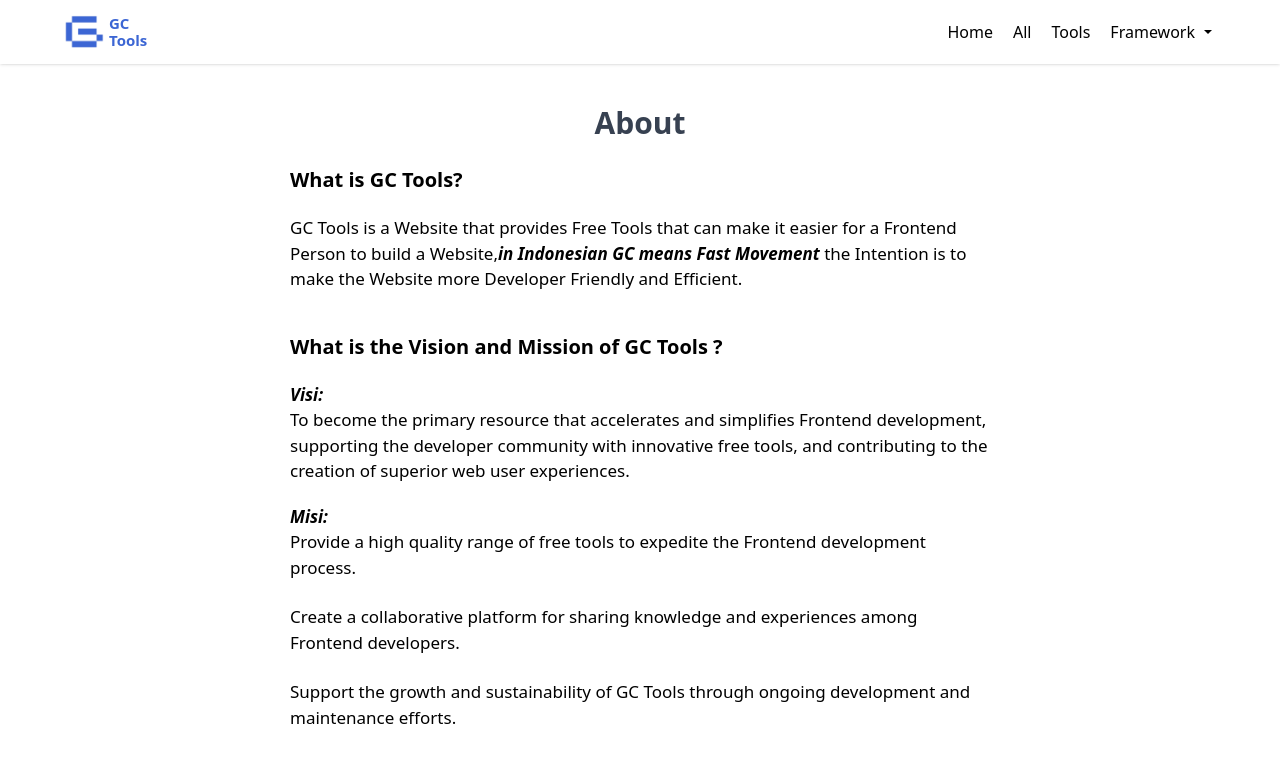
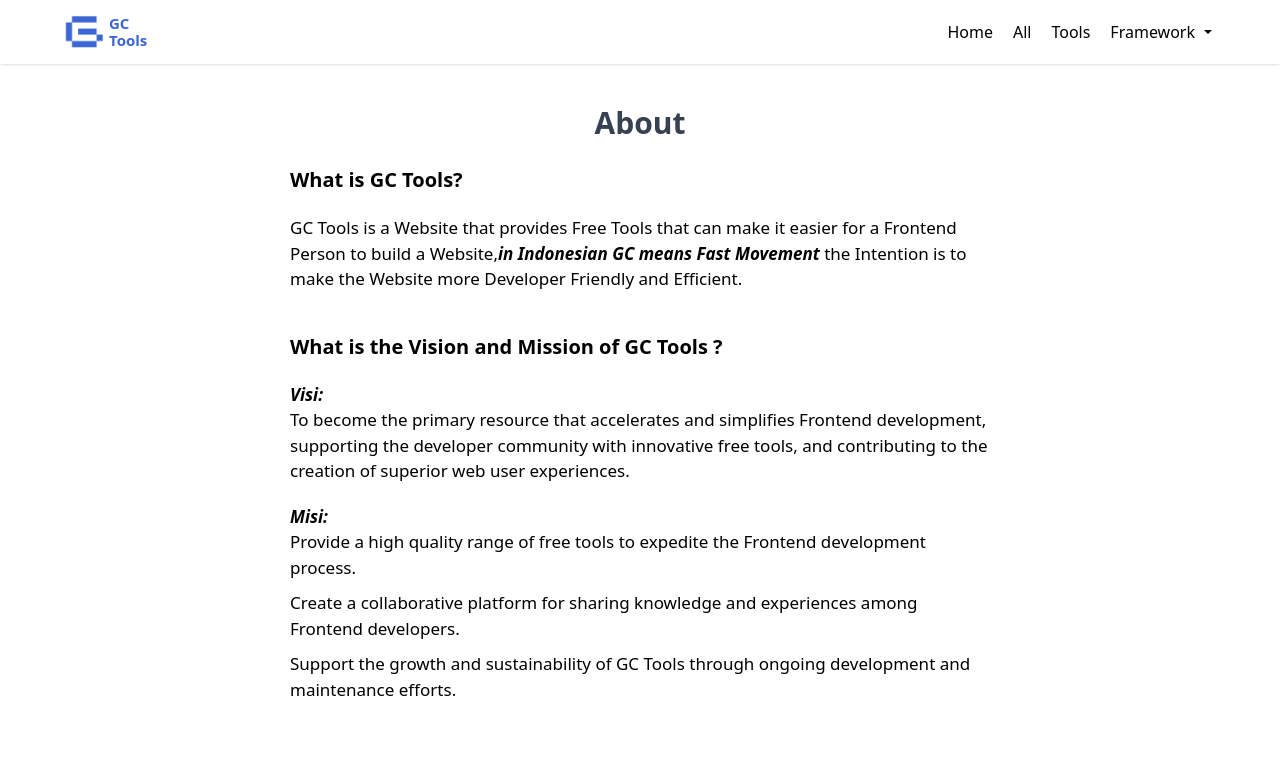
Before and after one commit to Muhammad-Khairul-Kholqi/ApkTools, a React (Create React App) app: page /about-gc-tools in a window 1280 px wide. Shown: the top 762 px of the page. Built offline with nearby package versions, Linux system fonts and the light colour scheme.

Commit message:
up vision & mision

```diff
--- a/src/About.js
+++ b/src/About.js
@@ -48,20 +48,22 @@ const About = () => {
                         </p>
                     </div>
 
+                    <div className = "flex justify-center mb-[10px]" >
+                        <p className = "text-start w-[700px] text-[17px]" >
+                            Provide a high quality range of free tools to expedite the Frontend development process.
+                        </p>
+                    </div>
+
+                    <div className = "flex justify-center mb-[10px]" >
+                        <p className = "text-start w-[700px] text-[17px]" >
+                            Create a collaborative platform for sharing knowledge and experiences among Frontend developers.
+                        </p>
+                    </div>
+
                     <div className = "flex justify-center" >
-                        <ul>
-                            <li className = "text-start w-[700px] text-[17px]" >
-                                Provide a high quality range of free tools to expedite the Frontend development process.
-                            </li>
-                            <br />
-                            <li className = "text-start w-[700px] text-[17px]" >
-                                Create a collaborative platform for sharing knowledge and experiences among Frontend developers.
-                            </li>
-                            <br />
-                            <li className = "text-start w-[700px] text-[17px]" >
-                                Support the growth and sustainability of GC Tools through ongoing development and maintenance efforts.
-                            </li>
-                        </ul>
+                        <p className = "text-start w-[700px] text-[17px]" >
+                            Support the growth and sustainability of GC Tools through ongoing development and maintenance efforts.
+                        </p>
                     </div>
                 </div>
             </div>
```
